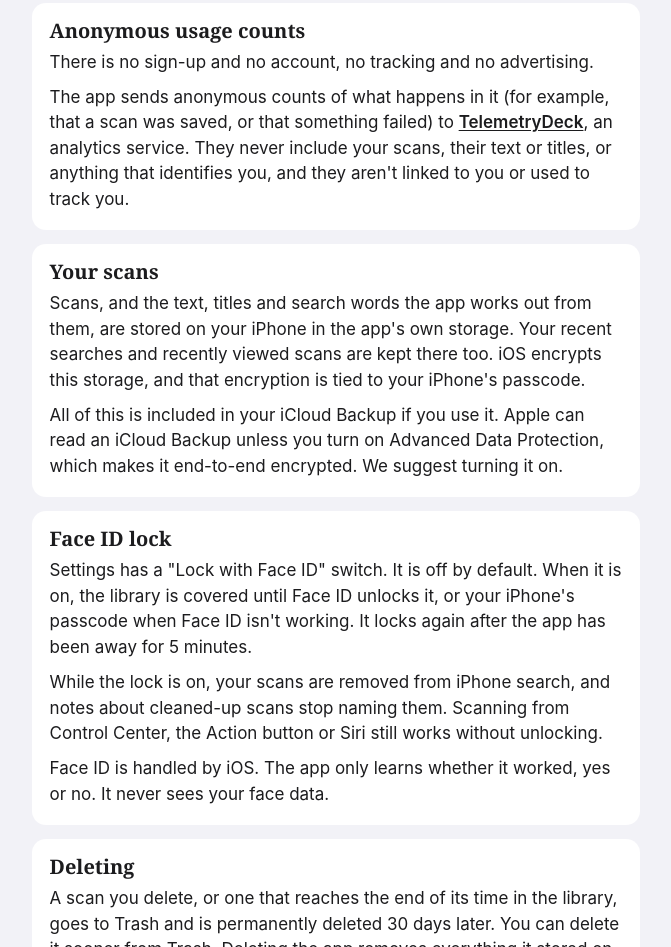
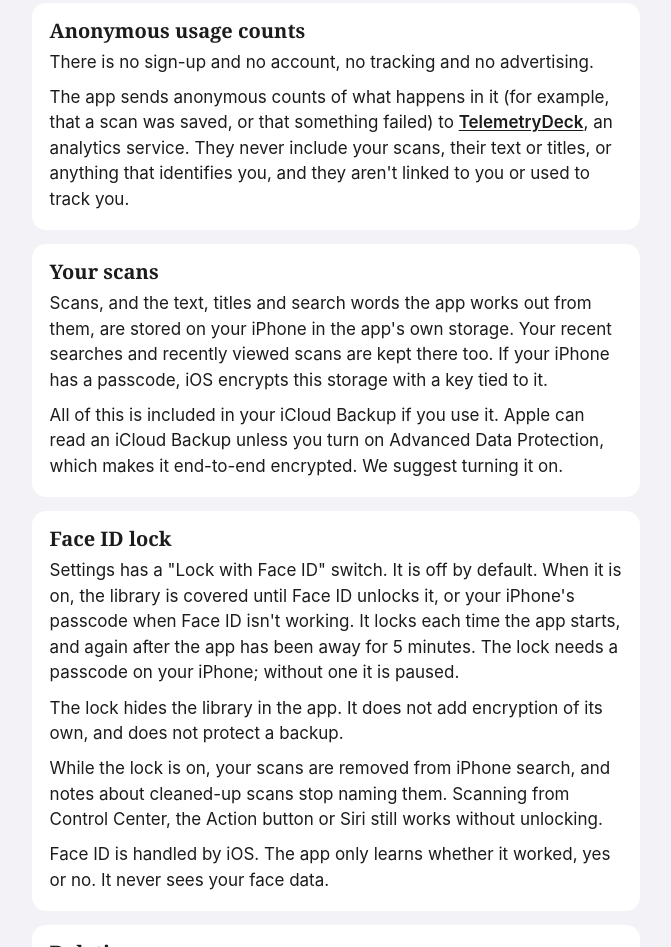
Before and after one commit to bgibso4/filing-cabinet, a plain HTML site: page site/privacy/index.html in a window 1280 px wide. Shown: the part 259-1206 px from the top of the page, without its empty margins (304-975 px from the left). Drawn offline with Linux system fonts and the light colour scheme.

Commit message:
Docs: the privacy policy says what the lock does and doesn't do
Encryption only with a passcode; the lock is paused without one, locks at each start as well as after 5 minutes
away, hides the library in the app, adds no encryption of its own and doesn't protect a backup.

Co-Authored-By: Claude Fable 5.2 <noreply@anthropic.com>

```diff
--- a/site/privacy/index.html
+++ b/site/privacy/index.html
@@ -64,13 +64,14 @@
 
   <section>
     <h2>Your scans</h2>
-    <p>Scans, and the text, titles and search words the app works out from them, are stored on your iPhone in the app's own storage. Your recent searches and recently viewed scans are kept there too. iOS encrypts this storage, and that encryption is tied to your iPhone's passcode.</p>
+    <p>Scans, and the text, titles and search words the app works out from them, are stored on your iPhone in the app's own storage. Your recent searches and recently viewed scans are kept there too. If your iPhone has a passcode, iOS encrypts this storage with a key tied to it.</p>
     <p>All of this is included in your iCloud Backup if you use it. Apple can read an iCloud Backup unless you turn on Advanced Data Protection, which makes it end-to-end encrypted. We suggest turning it on.</p>
   </section>
 
   <section>
     <h2>Face ID lock</h2>
-    <p>Settings has a "Lock with Face ID" switch. It is off by default. When it is on, the library is covered until Face ID unlocks it, or your iPhone's passcode when Face ID isn't working. It locks again after the app has been away for 5 minutes.</p>
+    <p>Settings has a "Lock with Face ID" switch. It is off by default. When it is on, the library is covered until Face ID unlocks it, or your iPhone's passcode when Face ID isn't working. It locks each time the app starts, and again after the app has been away for 5 minutes. The lock needs a passcode on your iPhone; without one it is paused.</p>
+    <p>The lock hides the library in the app. It does not add encryption of its own, and does not protect a backup.</p>
     <p>While the lock is on, your scans are removed from iPhone search, and notes about cleaned-up scans stop naming them. Scanning from Control Center, the Action button or Siri still works without unlocking.</p>
     <p>Face ID is handled by iOS. The app only learns whether it worked, yes or no. It never sees your face data.</p>
   </section>
```
